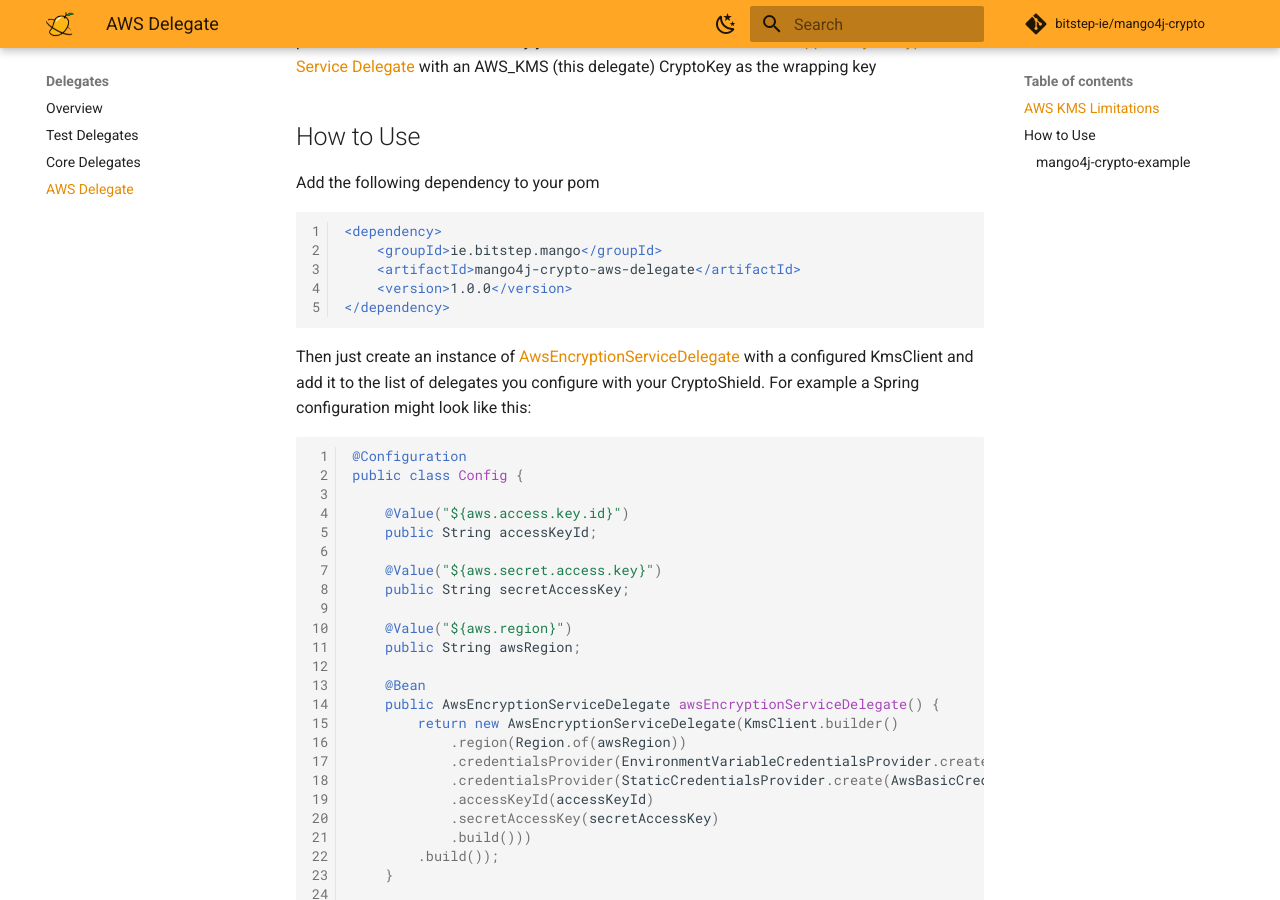
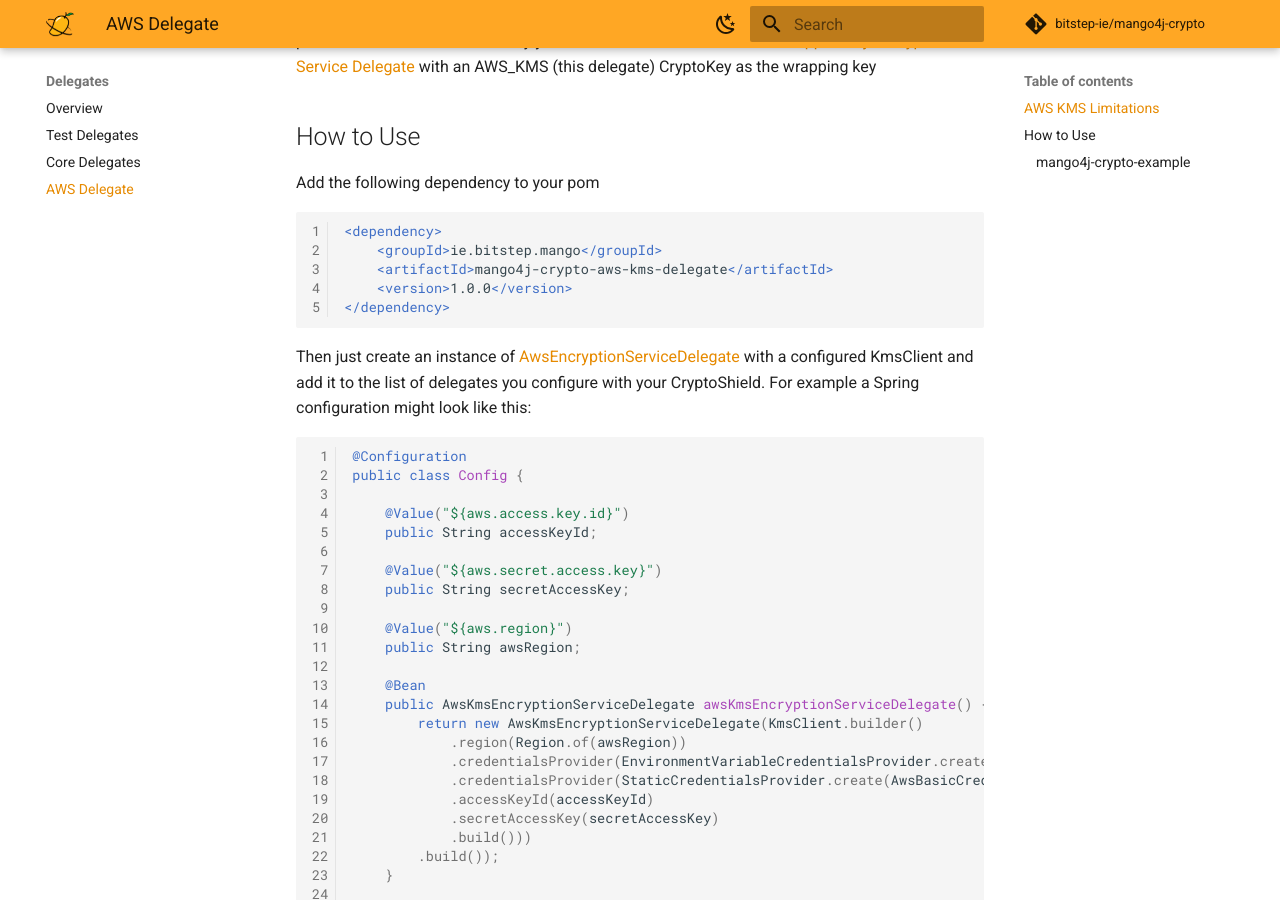
Before and after one commit to bitstep-ie/mango4j-crypto, an MkDocs documentation site: the page built from documentation/docs/delegates/aws-kms-delegate.md, in a window 1280 px wide and 900 px high, scrolled down 954 px. Built offline with MkDocs 1.6.1 and Material for MkDocs 9.7.7, drawn with Linux system fonts in a browser that asks for light colours; comment, search, counter and statistics services are not loaded; the version menu is left out; some of the changed text lies outside the part shown.

Commit message:
Renamed AWS KMS delegate and related material

````diff
--- a/documentation/docs/delegates/aws-delegate.md
+++ b/documentation/docs/delegates/aws-kms-delegate.md
@@ -1,4 +1,4 @@
-# AWS Encryption Service Delegate
+# AWS KMS Encryption Service Delegate
 
 
 This delegate allows applications to use the [Amazon Web Services Key Management Service](https://aws.amazon.com/kms/)
@@ -46,13 +46,13 @@
 ```xml
 <dependency>
     <groupId>ie.bitstep.mango</groupId>
-    <artifactId>mango4j-crypto-aws-delegate</artifactId>
+    <artifactId>mango4j-crypto-aws-kms-delegate</artifactId>
     <version>1.0.0</version>
 </dependency>
 ```
 
 Then just create an instance of
-[AwsEncryptionServiceDelegate](https://github.com/bitstep-ie/mango4j-crypto/blob/main/mango4j-crypto-aws-delegate/src/main/java/ie/bitstep/mango/crypto/delegates/aws/impl/service/encryption/AwsEncryptionServiceDelegate.java)
+[AwsEncryptionServiceDelegate](https://github.com/bitstep-ie/mango4j-crypto/blob/main/mango4j-crypto-aws-delegate/src/main/java/ie/bitstep/mango/crypto/delegates/aws/kms/impl/service/encryption/AwsKmsEncryptionServiceDelegate.java)
 with a configured KmsClient and add it to the list of delegates you configure with your CryptoShield.
 For example a Spring configuration might look like this:
 
@@ -70,8 +70,8 @@
     public String awsRegion;
 
     @Bean
-    public AwsEncryptionServiceDelegate awsEncryptionServiceDelegate() {
-        return new AwsEncryptionServiceDelegate(KmsClient.builder()
+    public AwsKmsEncryptionServiceDelegate awsKmsEncryptionServiceDelegate() {
+        return new AwsKmsEncryptionServiceDelegate(KmsClient.builder()
             .region(Region.of(awsRegion))
             .credentialsProvider(EnvironmentVariableCredentialsProvider.create())
             .credentialsProvider(StaticCredentialsProvider.create(AwsBasicCredentials.builder()
@@ -86,7 +86,7 @@
                                  List<EncryptionServiceDelegate> encryptionServiceDelegates) {
         return new CryptoShield.Builder()
             .withAnnotatedEntities(List.of(MyConfidentialEntity.class))
-	    .withCryptoKeyProvider(cryptoKeyProvider)
+            .withCryptoKeyProvider(cryptoKeyProvider)
             .withEncryptionServiceDelegates(encryptionServiceDelegates)
             .withObjectMapperFactory(new ConfigurableObjectMapperFactory())
             .build();
--- a/documentation/mkdocs.yml
+++ b/documentation/mkdocs.yml
@@ -42,7 +42,7 @@
       - Overview: delegates/delegates.md
       - Test Delegates: delegates/test-delegates.md
       - Core Delegates: delegates/core-delegates.md
-      - AWS Delegate: delegates/aws-delegate.md
+      - AWS Delegate: delegates/aws-kms-delegate.md
   - ALE:
       - Overview: general/general.md
       - Encryption: general/encryption.md
--- a/pom.xml
+++ b/pom.xml
@@ -38,7 +38,7 @@
 
     <groupId>ie.bitstep.mango</groupId>
     <artifactId>mango4j-crypto-framework</artifactId>
-    <version>1.0.0</version>
+    <version>1.0.0-SNAPSHOT</version>
 
     <properties>
         <java.version>17</java.version>
````
Also changed, not shown: documentation/docs/delegates/delegates.md (+1 -1 lines), 3 other files.
